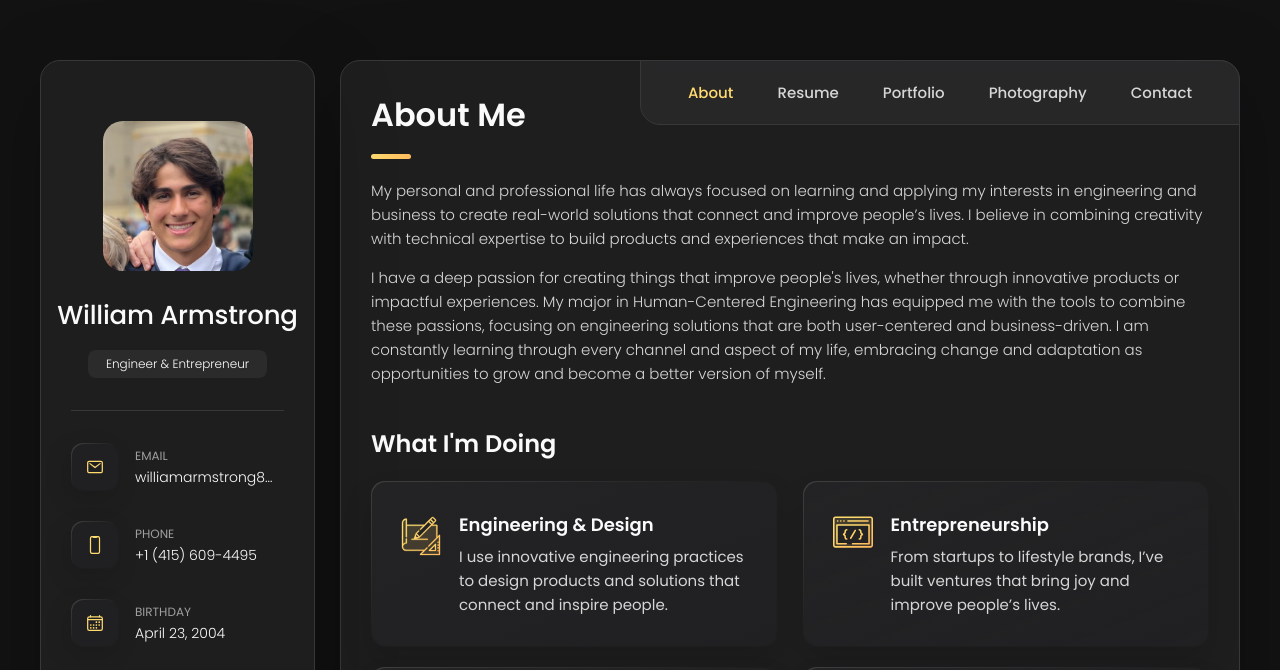
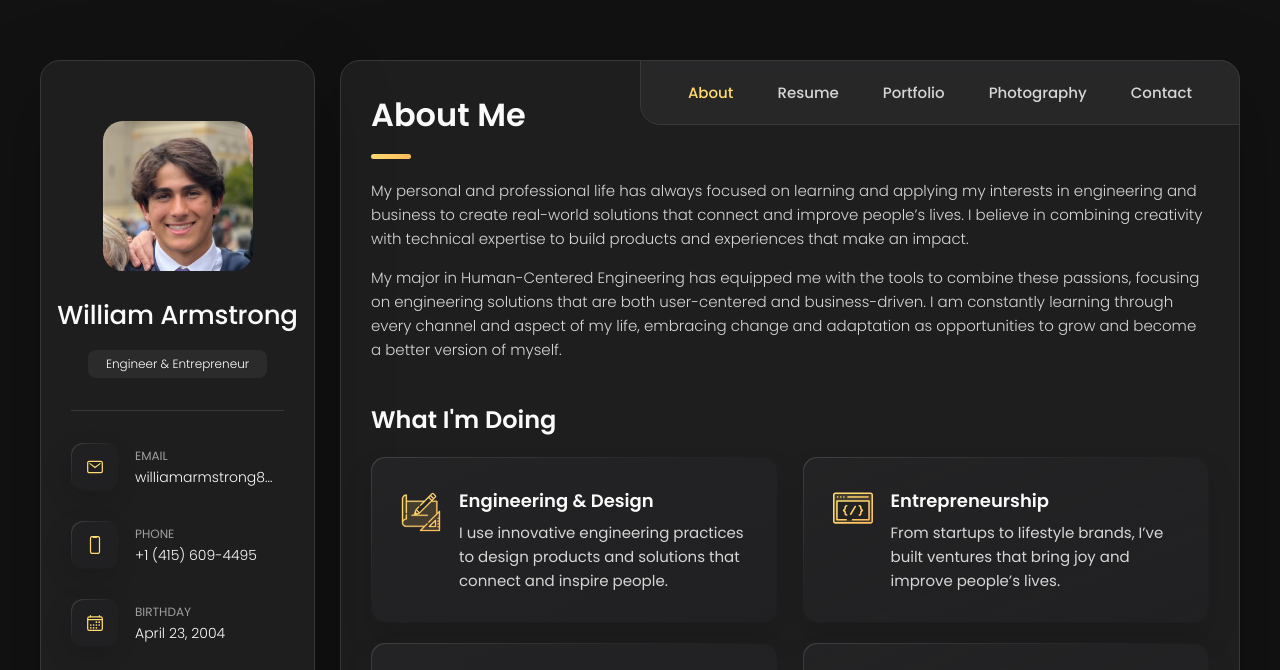
Before and after one commit to williamarmstrong8/williamarmstrong8.github.io, a plain HTML site: page index.html in a window 1280 px wide. Shown: the top 670 px of the page. Drawn offline with nearby package versions, Linux system fonts and the light colour scheme.

Commit message:
Update index.html

```diff
--- a/index.html
+++ b/index.html
@@ -175,7 +175,7 @@
           </p>
 
           <p>
-            I have a deep passion for creating things that improve people's lives, whether through innovative products or impactful experiences. My major in Human-Centered Engineering has equipped me with the tools to combine these passions, focusing on engineering solutions that are both user-centered and business-driven. I am constantly learning through every channel and aspect of my life, embracing change and adaptation as opportunities to grow and become a better version of myself.
+            My major in Human-Centered Engineering has equipped me with the tools to combine these passions, focusing on engineering solutions that are both user-centered and business-driven. I am constantly learning through every channel and aspect of my life, embracing change and adaptation as opportunities to grow and become a better version of myself.
           </p>
 
         </section>
```
